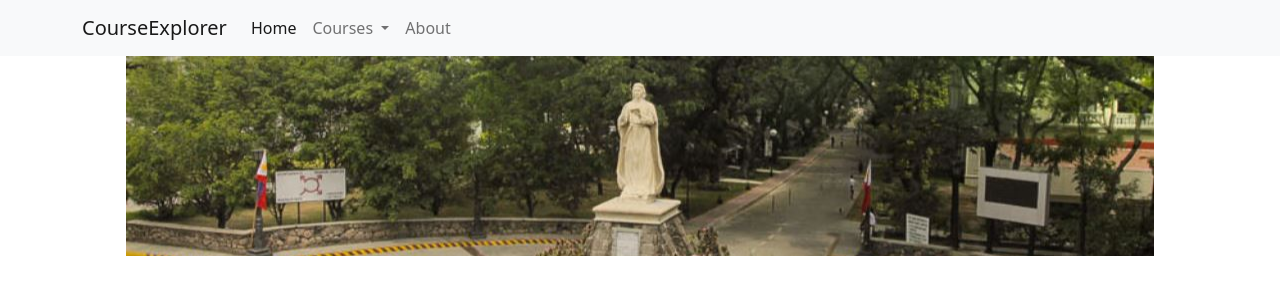
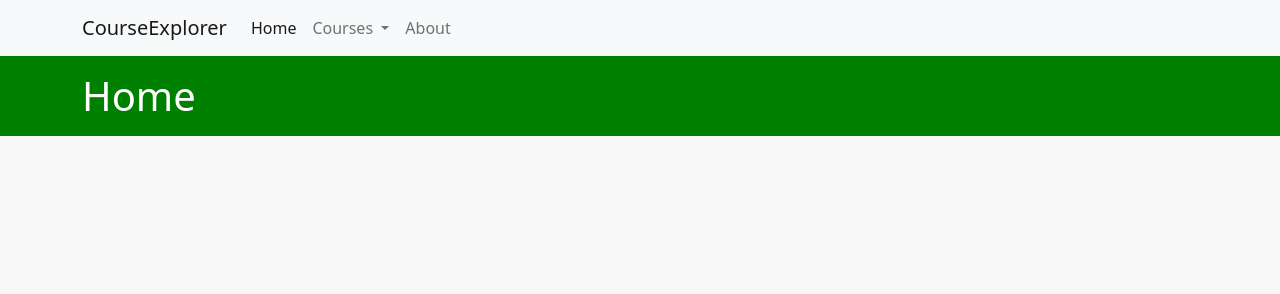
Before and after one commit to GabSiccion/CourseExplorer, a website built with Parcel: page src/index.html in a window 1280 px wide. Built offline with nearby package versions, Linux system fonts and the light colour scheme; some packages are replaced by stand-ins of ours; no server answers; the database is empty.

Commit message:
Jumbotron addition

```diff
--- a/src/index.html
+++ b/src/index.html
@@ -12,6 +12,10 @@
 	</head>
 	<body>
 		<main-header></main-header>
-		<div class="jumbotron" style="height: 200px"></div>
+		<div class="jumbotron">
+			<div class="container">
+				<h1 class="align-middle">Home</h1>
+			</div>
+		</div>
 	</body>
 </html>
--- a/src/scss/style.css
+++ b/src/scss/style.css
@@ -1,5 +1,15 @@
+body {
+	background-color: #f8f8f8;
+}
+
 .jumbotron {
-	background: url(/src/images/DLSUD-rotonda.jpg) no-repeat center center;
+	width: 100%;
+	background-color: green;
+	color: white;
+}
+
+.jumbotron h1 {
+	padding: 1rem 0 1rem 0;
 }
 
 .push-spaces {
```
Also changed, not shown: src/exploration.html (+5 -0 lines).
